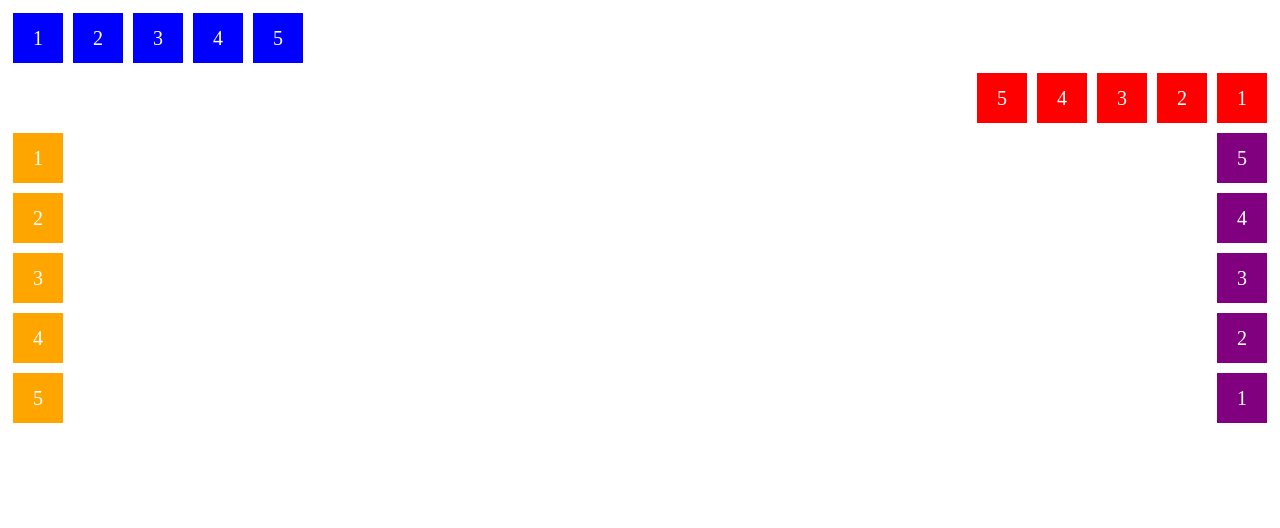
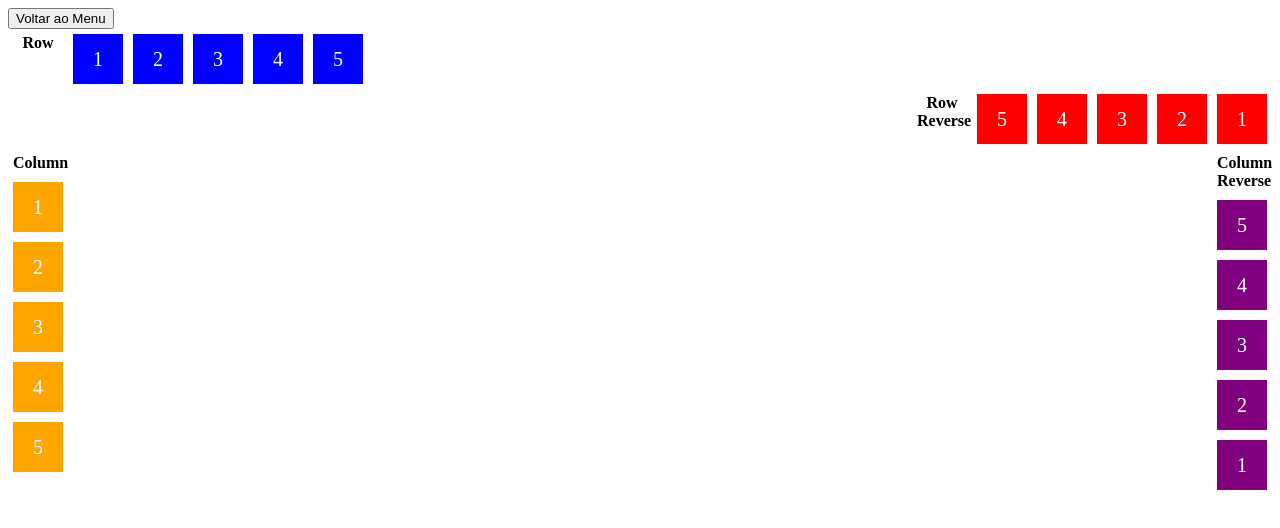
Before and after one commit to kevinsoares180/CSS-Estudo, a plain HTML site: page flex-direction.html in a window 1280 px wide. Drawn offline with Linux system fonts and the light colour scheme.

Commit message:
update with buttons

```diff
--- a/flex-direction.html
+++ b/flex-direction.html
@@ -5,7 +5,7 @@
     <meta http-equiv="X-UA-Compatible" content="IE=edge" />
     <meta name="viewport" content="width=device-width, initial-scale=1.0" />
     <title>Document</title>
-
+    <link rel="stylesheet" href="style.css" />
     <style>
       .flex-container {
         margin: 0;
@@ -46,10 +46,20 @@
       .column-reverse li {
         background: purple;
       }
+      p {
+        font-weight: bold;
+        text-align: center;
+        width: 50px;
+        margin: 5px;
+      }
     </style>
   </head>
   <body>
+    <a href="index.html">
+      <button>Voltar ao Menu</button>
+    </a>
     <ul class="flex-container row">
+      <p>Row</p>
       <li class="flex-item">1</li>
       <li class="flex-item">2</li>
       <li class="flex-item">3</li>
@@ -62,8 +72,10 @@
       <li class="flex-item">3</li>
       <li class="flex-item">4</li>
       <li class="flex-item">5</li>
+      <p>Row Reverse</p>
     </ul>
     <ul class="flex-container column">
+      <p>Column</p>
       <li class="flex-item">1</li>
       <li class="flex-item">2</li>
       <li class="flex-item">3</li>
@@ -76,6 +88,7 @@
       <li class="flex-item">3</li>
       <li class="flex-item">4</li>
       <li class="flex-item">5</li>
+      <p>Column Reverse</p>
     </ul>
   </body>
 </html>
```
